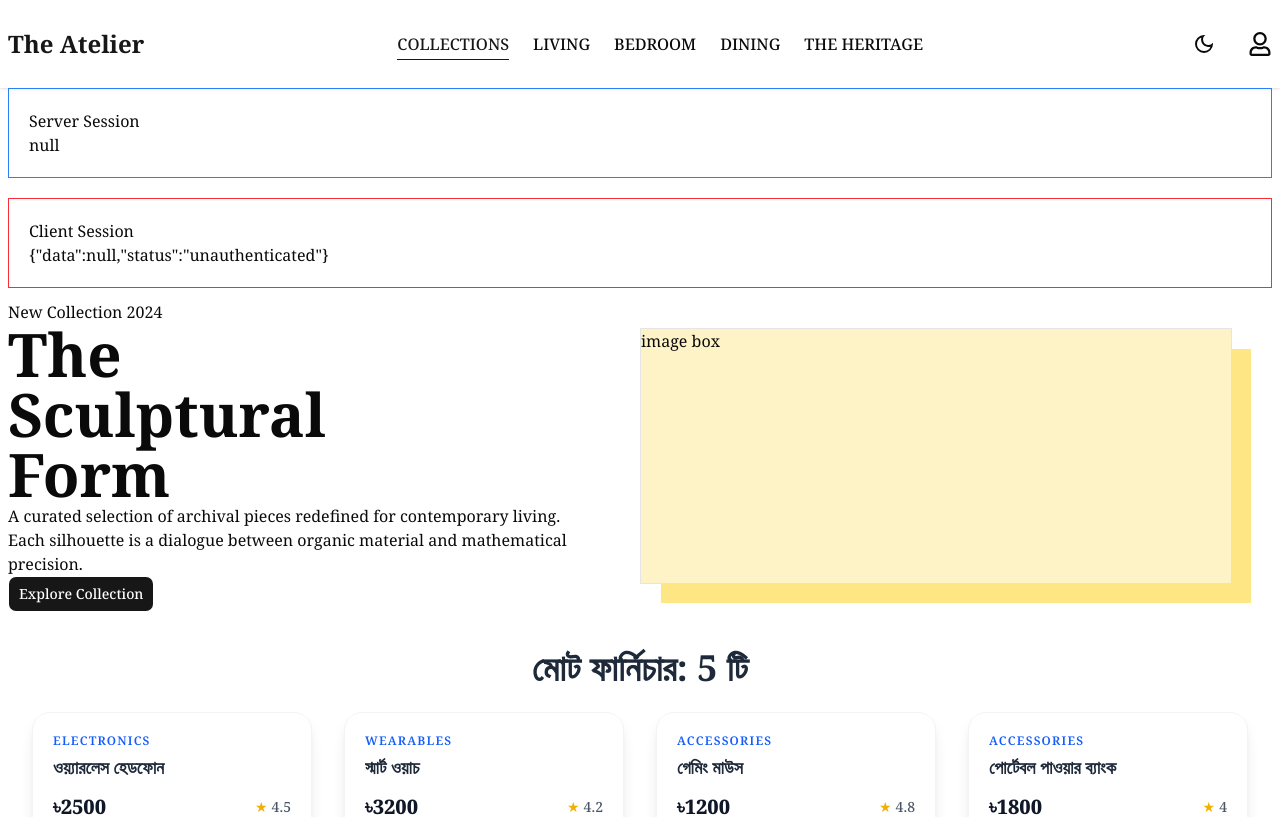
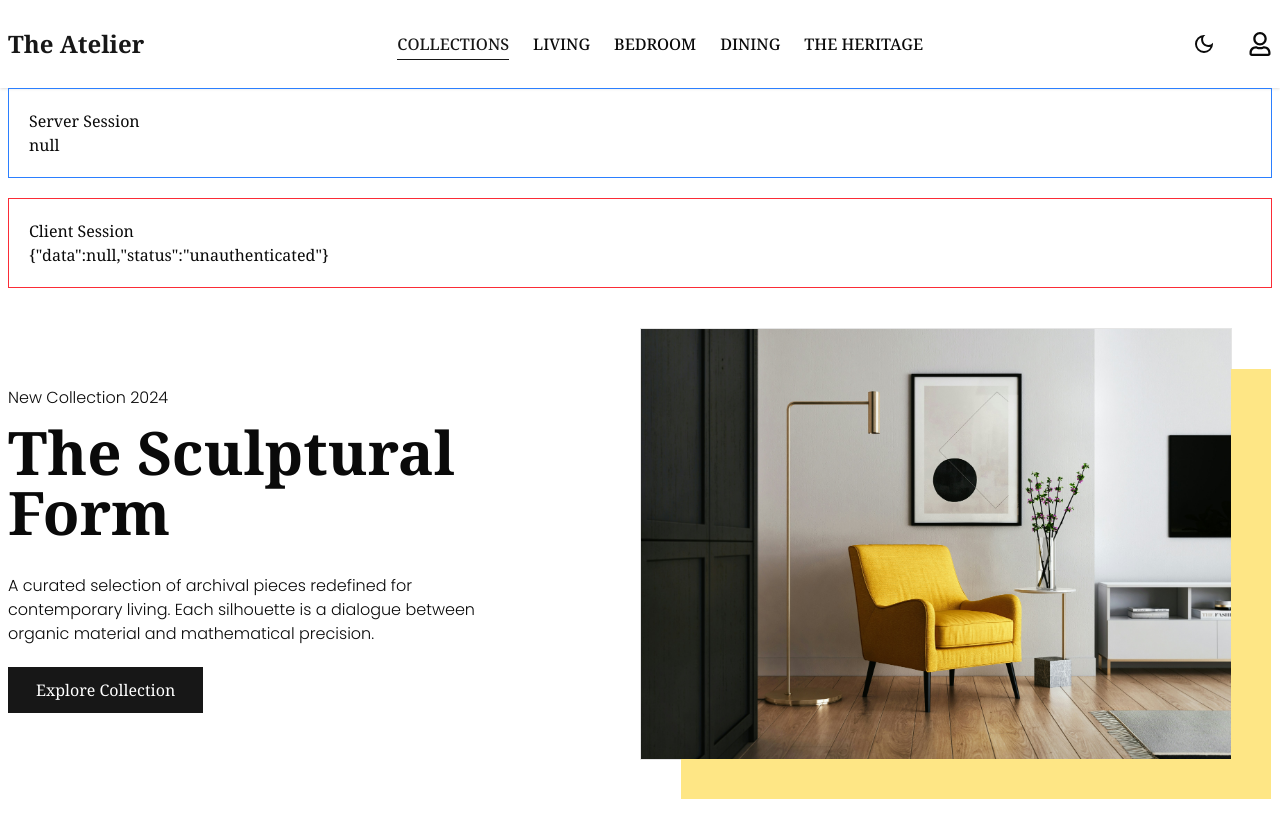
Before and after one commit to aktar86/the-atelier-app, a Next.js app: page / in a window 1280 px wide. Shown: the top 817 px of the page. Built offline with nearby package versions, Linux system fonts and the light colour scheme; no server answers.

Commit message:
bannaer added

```diff
--- a/components/ui/button.tsx
+++ b/components/ui/button.tsx
@@ -9,7 +9,7 @@ const buttonVariants = cva(
   {
     variants: {
       variant: {
-        default: "bg-primary text-white  hover:bg-primary/80",
+        default: "bg-primary text-secondary  hover:bg-primary/80",
         outline:
           "border-border bg-background shadow-xs hover:bg-muted hover:text-foreground aria-expanded:bg-muted aria-expanded:text-foreground dark:border-input dark:bg-input/30 dark:hover:bg-input/50",
         secondary:
@@ -32,6 +32,7 @@ const buttonVariants = cva(
         "icon-sm":
           "size-8 rounded-[min(var(--radius-md),10px)] in-data-[slot=button-group]:rounded-md",
         "icon-lg": "size-10",
+        bannerbtn: "px-7 py-3 bg-primary dark:text-secondary text-white",
       },
     },
     defaultVariants: {
--- a/src/app/layout.tsx
+++ b/src/app/layout.tsx
@@ -1,5 +1,5 @@
 import type { Metadata } from "next";
-import { Noto_Serif, Inter } from "next/font/google";
+import { Noto_Serif, Inter, Poppins } from "next/font/google";
 import "./globals.css";
 import Navbar from "../components/NavBar/Navbar";
 import NextThemeProvider from "../components/NextThemeProvider/NextThemeProvider";
@@ -14,6 +14,10 @@ const notoFont = Noto_Serif({
   weight: ["100", "200", "300", "400", "500", "600", "700", "800", "900"],
 });
 
+export const poppins = Poppins({
+  subsets: ["latin"], // Adding subsets is mandatory in some Next.js versions
+  weight: ["100", "200", "300", "400", "500", "600", "700", "800", "900"],
+});
 // meta data for SEO
 export const metadata: Metadata = {
   title: "Create Next App",
--- a/src/components/Home/Banner.tsx
+++ b/src/components/Home/Banner.tsx
@@ -1,32 +1,45 @@
 import { Button } from "@/components/ui/button";
-import React from "react";
+import { poppins } from "@/src/app/layout";
+import Image from "next/image";
+import Link from "next/link";
 
 const HomeBanner = () => {
   return (
     <div className="flex justi-between items-center">
       {/* content */}
-      <div className="flex-1">
-        <p>New Collection 2024</p>
+      <div className="flex-1 space-y-3">
+        <p className={`${poppins.className} font-light`}>New Collection 2024</p>
         <h1 className="font-bold text-6xl">
-          The <br /> Sculptural <br /> Form
+          The Sculptural <br /> Form
         </h1>
-        <p>
+        <p className={`${poppins.className} font-light max-w-125 py-5`}>
           A curated selection of archival pieces redefined for contemporary
           living. Each silhouette is a dialogue between organic material and
           mathematical precision.
         </p>
-        <Button variant="default">Explore Collection</Button>
+
+        <Link
+          href="/"
+          className="px-7 py-3 mt-5 bg-primary dark:text-secondary text-white"
+        >
+          {" "}
+          Explore Collection
+        </Link>
       </div>
       {/* image */}
       <div className=" flex-1 p-10">
-        <div className="relative h-64 border">
-          {/* Parent height নির্দিষ্ট থাকা ভালো */}
+        <div className="relative h-108 border">
           {/* সামনের বক্স (Image Box) */}
-          <div className="h-full w-full bg-amber-100 z-20 relative">
-            image box
+          <div className="h-full w-full overflow-hidden  bg-amber-100 z-20 relative">
+            <Image
+              src="/banner.jpg"
+              alt="Banner"
+              fill
+              className="object-cover"
+            />
           </div>
           {/* পেছনের বক্স (Box 2) */}
-          <div className="h-full w-full bg-amber-200 z-10 absolute top-5 left-5">
+          <div className="h-full w-full bg-amber-200 z-10 absolute top-10 left-10">
             box 2
           </div>
         </div>
```
Also changed, not shown: src/components/Home/Product.tsx (added).
